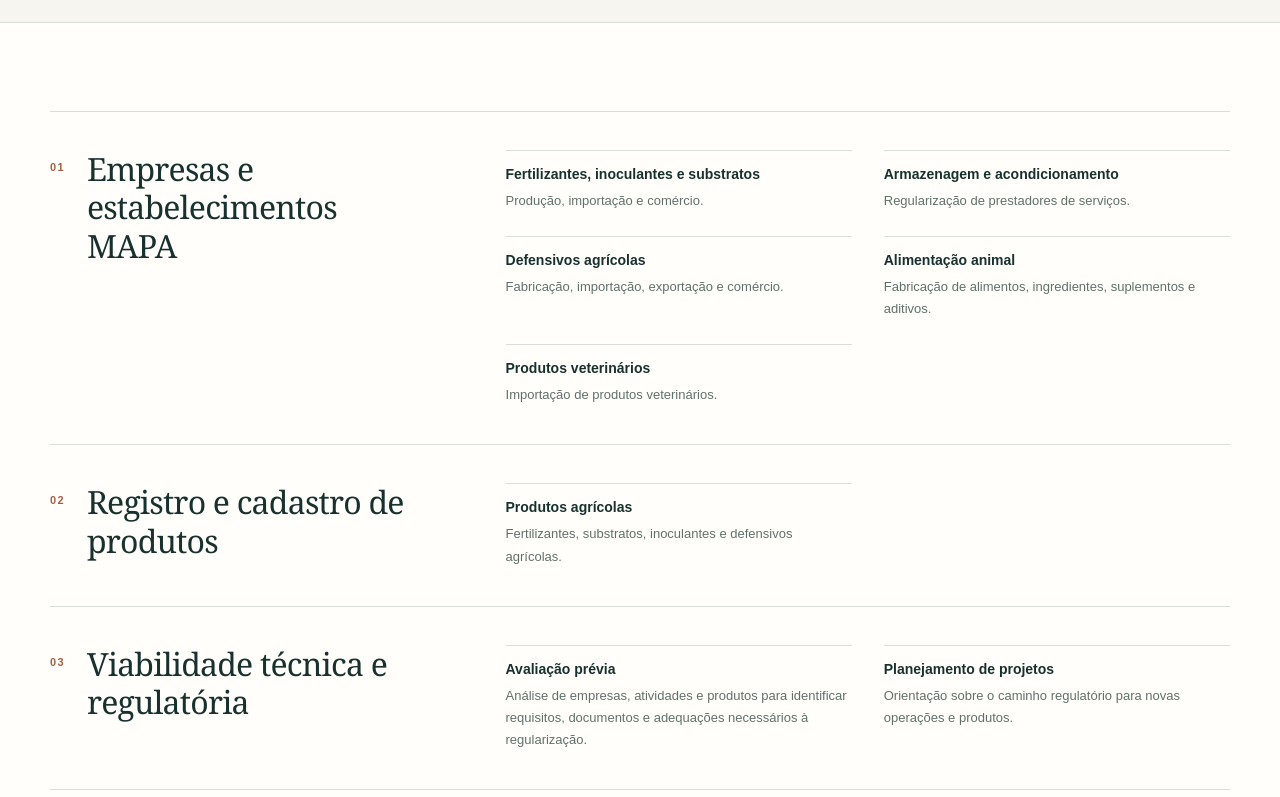
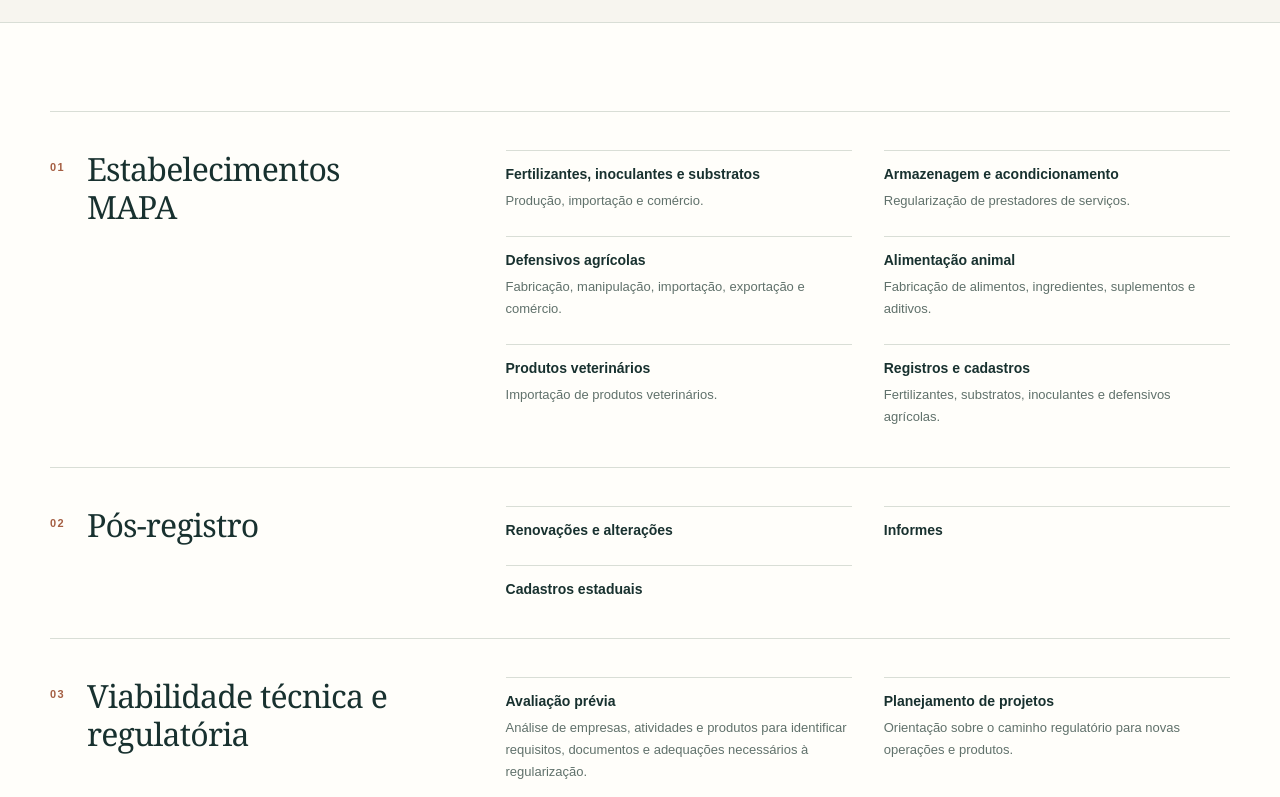
Before and after one commit to HakLega/legaci_site, a Next.js app in the folder ragb-site-nextjs/: page /servicos in a window 1280 px wide. Shown: the part 507-1304 px from the top of the page. Built offline with nearby package versions, Linux system fonts and the light colour scheme.

Commit message:
Organize MAPA and post-registration services

```diff
--- a/ragb-site-nextjs/src/app/page.tsx
+++ b/ragb-site-nextjs/src/app/page.tsx
@@ -19,7 +19,7 @@
     number: "01",
     title: "MAPA",
     description:
-      "Regularização de empresas, estabelecimentos e produtos, além de licenças, registros e processos de renovação.",
+      "Regularização de estabelecimentos, produtos e serviços pós-registro.",
     cta: "Conhecer serviços MAPA",
     href: "/servicos#mapa",
   },
--- a/ragb-site-nextjs/src/app/servicos/page.tsx
+++ b/ragb-site-nextjs/src/app/servicos/page.tsx
@@ -15,20 +15,23 @@
   {
     number: "01",
     anchor: "mapa",
-    title: "Empresas e estabelecimentos MAPA",
+    title: "Estabelecimentos MAPA",
     items: [
       { title: "Fertilizantes, inoculantes e substratos", description: "Produção, importação e comércio." },
       { title: "Armazenagem e acondicionamento", description: "Regularização de prestadores de serviços." },
-      { title: "Defensivos agrícolas", description: "Fabricação, importação, exportação e comércio." },
+      { title: "Defensivos agrícolas", description: "Fabricação, manipulação, importação, exportação e comércio." },
       { title: "Alimentação animal", description: "Fabricação de alimentos, ingredientes, suplementos e aditivos." },
       { title: "Produtos veterinários", description: "Importação de produtos veterinários." },
+      { title: "Registros e cadastros", description: "Fertilizantes, substratos, inoculantes e defensivos agrícolas." },
     ],
   },
   {
     number: "02",
-    title: "Registro e cadastro de produtos",
+    title: "Pós-registro",
     items: [
-      { title: "Produtos agrícolas", description: "Fertilizantes, substratos, inoculantes e defensivos agrícolas." },
+      { title: "Renovações e alterações" },
+      { title: "Informes" },
+      { title: "Cadastros estaduais" },
     ],
   },
   {
@@ -125,7 +128,9 @@
                   {group.items.map((item) => (
                     <li className={styles.serviceItem} key={item.title}>
                       <h3 className={styles.itemTitle}>{item.title}</h3>
-                      <p className={styles.itemDescription}>{item.description}</p>
+                        {"description" in item && item.description ? (
+                          <p className={styles.itemDescription}>{item.description}</p>
+                        ) : null}
                     </li>
                   ))}
                 </ul>
```
